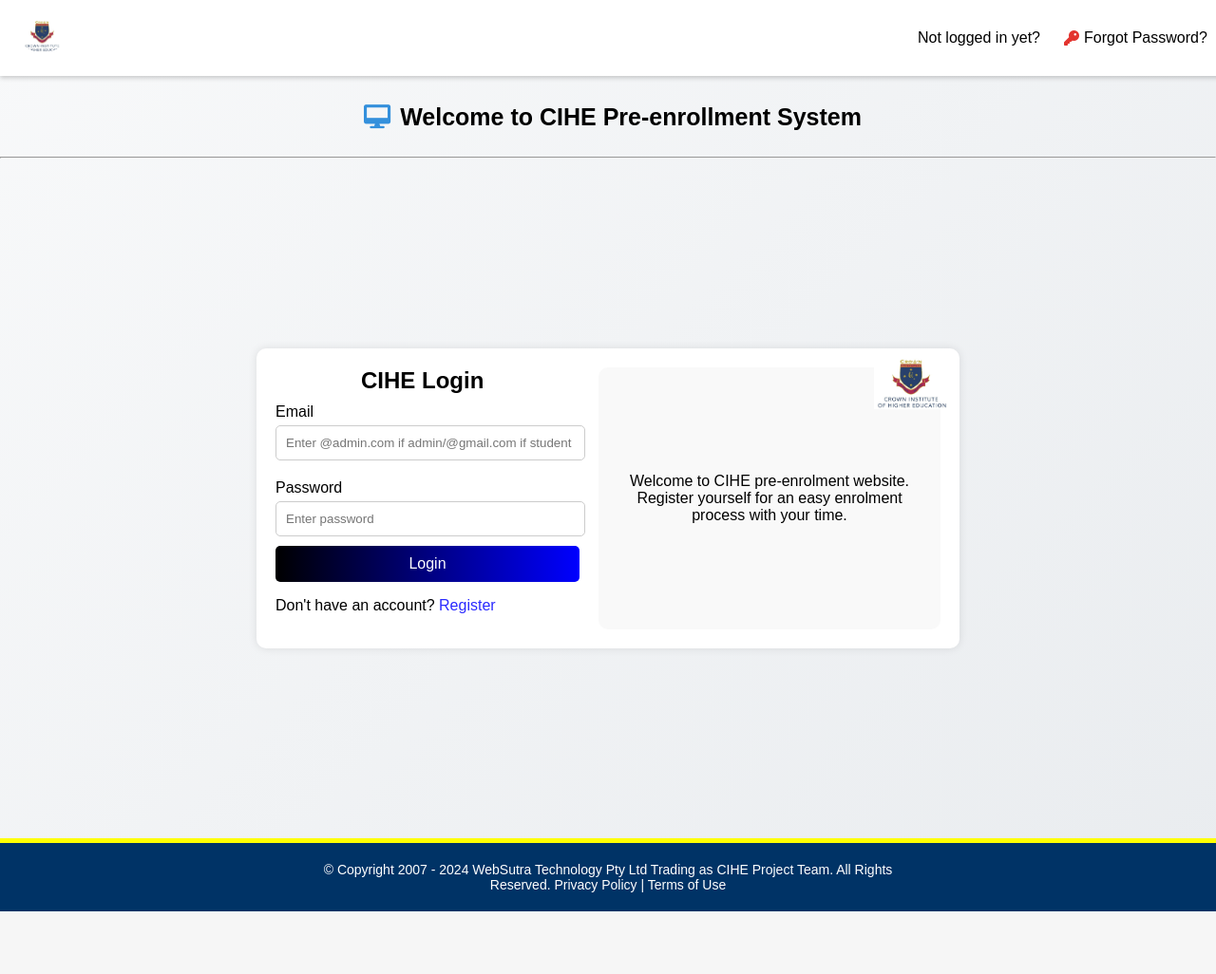
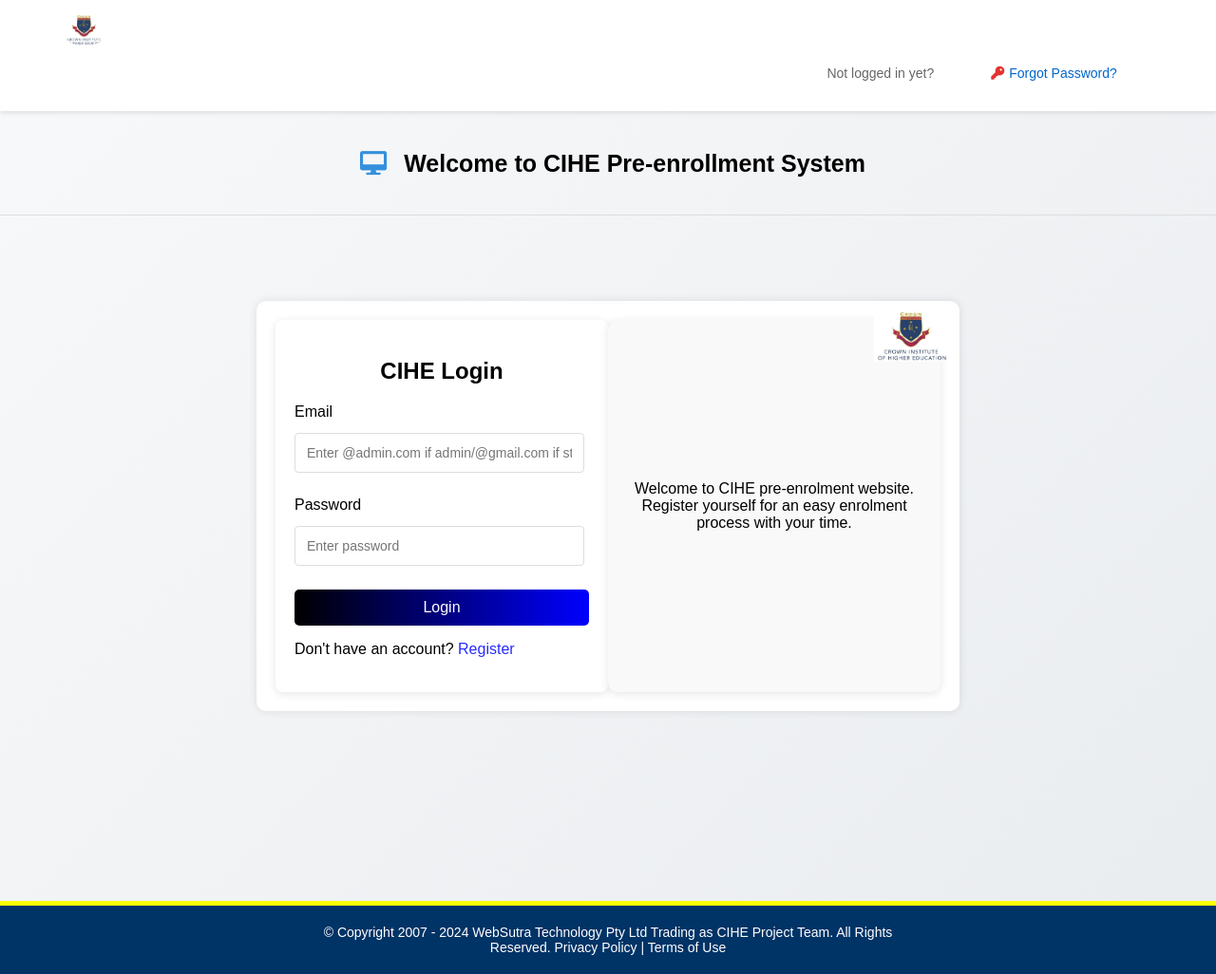
Before and after one commit to Shubham0007cool/myCIHE-PreEnrol, a PHP site: page / in a window 1280 px wide. Shown: the whole page at 95% size. Before the commit the page ends 960 px from the top, so only its background shows below. Run offline with PHP 8.4, Linux system fonts and the light colour scheme.

Commit message:
Update index.css

```diff
--- a/index.css
+++ b/index.css
@@ -109,11 +110,12 @@
         /* login page css*/
         .navbar {
     display: flex;
-            align-items: center;
-            padding: 10px 20px;
-            box-shadow: 0 2px 5px rgba(0, 0, 0, 0.2);
+    justify-content: space-between;
+    align-items: center;
+    padding: 15px 5%;
     background-color: #fff;
-            width: 100%;
+    box-shadow: 0 2px 5px rgba(0,0,0,0.1);
+    flex-wrap: wrap;
         }
 
         .navbar .logo img {
@@ -129,13 +131,14 @@
         }
 
         .navbar .link1 p {
-            margin-right: 10px;
+            margin-right: 15px;
+    color: #666;
+    font-size: 14px;
         }
 
         .navbar .link1 ul {
-            display: flex;
             list-style: none;
-            padding: 0;
+    display: flex;
         }
 
         .navbar .link1 ul li {
@@ -143,15 +146,15 @@
         }
 
         .navbar .link1 ul li a {
-            display: flex;
-            align-items: center;
-            padding: 5px 10px;
             text-decoration: none;
-            color: black;
+    color: #0066cc;
+    font-weight: 500;
+    font-size: 14px;
         }
         .navbar .link1 ul li a:hover{
             cursor: pointer;
             color: red;
+            text-decoration: underline;
         }
 
         .navbar .link1 ul li a i {
@@ -160,7 +163,9 @@
         }
 
         .welcome {
-            text-align: center;
+            padding: 12px 5%;
+            text-align: center;
+            font-size: clamp(14px, 3vw, 18px);
             margin: 20px;
         }
         .welcome span{
@@ -171,8 +176,15 @@
         .welcome i {
             color: #3490dc;
             padding: 10px;
+            margin-right: 8px;
             font-size: 25px;
 
+        }
+        hr {
+            border: none;
+            height: 1px;
+            background-color: #ddd;
+            margin: 0;
         }
     /* Welcome Note Styling */
     .welcome-note {
@@ -388,8 +400,10 @@
             box-shadow: 0 0 10px rgba(0, 0, 0, 0.1);
             display: flex;
             width: 700px;
+            flex-wrap: wrap;
             margin: auto;
-            margin-top: 200px;
+            flex: 1;
+            margin-top: 90px;
             position: relative;
         }
 
@@ -401,6 +415,15 @@
             width: 80px;
             height: auto;
         }
+        .login-box, .info-box {
+            background-color: white;
+            border-radius: 8px;
+            box-shadow: 0 2px 10px rgba(0,0,0,0.1);
+            padding: 20px;
+            flex: 1;
+            min-width: 280px;
+            max-width: 500px;
+        }
 
         .login-box {
             flex: 1;
@@ -426,8 +449,10 @@
 
         }
         .CIHE {
+            color: black;
             margin-bottom: 20px;
-            margin: auto 90px;
+            text-align: center;
+            font-size: clamp(18px, 4vw, 24px);
         }
 
         label {
@@ -437,22 +462,21 @@
         }
 
         .getit[type="email"], .getit[type="password"] {
-            width: 95%;
-            padding: 10px;
-            margin-bottom: px;
-            border: 1px solid #ccc;
-            border-radius: 5px;
+            width: 90%;
+    padding: 12px;
+    margin: 8px 0 15px;
+    border: 1px solid #ddd;
+    border-radius: 4px;
+    font-size: 14px;
         }
 
         .getit[type="email"]:focus {
             outline: none;
-                border-color: #007bff;
-                box-shadow: 0 0 5px rgba(0, 123, 255, 0.5);
+            border-color: #0066cc;
             }
             .getit[type="password"]:focus{
                 outline: none;
-                border-color: #007bff;
-                box-shadow: 0 0 5px rgba(0, 123, 255, 0.5);
+                border-color: #0066cc;
             }
 
         .login-btn{
@@ -483,8 +507,11 @@
             box-shadow: 0 4px 10px rgba(0, 0, 0, 0.2);
         }
 
-        p {
+        .sign {
             margin-top: 15px;
+            text-align: center;
+            color: #666;
+            font-size: 14px;
         }
 
         a {
```
Also changed, not shown: other parts of index.css (+126 -32 lines). Lines whose indentation alone changed are shown as unchanged.
